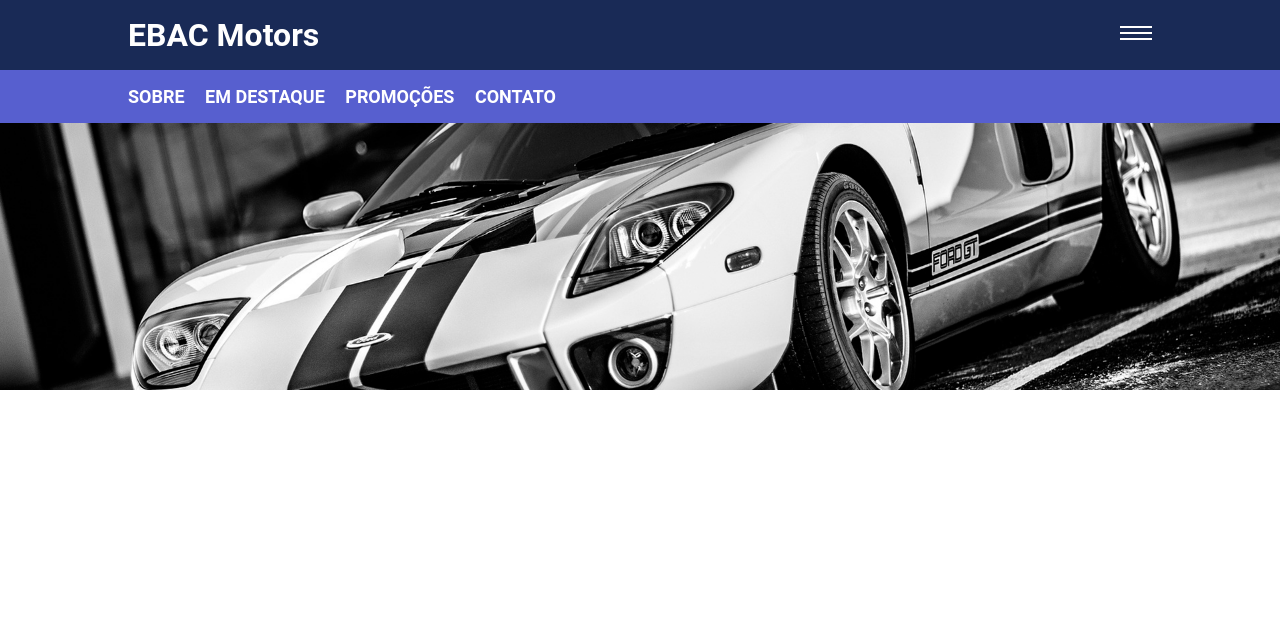
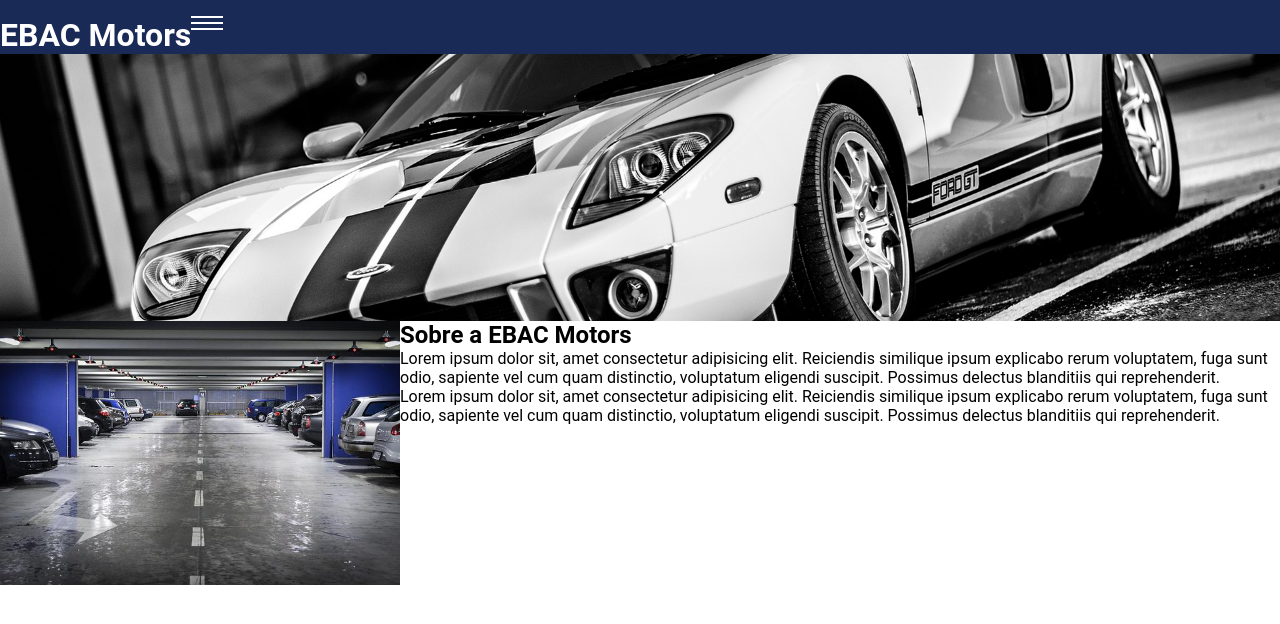
Before and after one commit to SpitSmoke/EBAC-Motors, a plain HTML site: page index.html in a window 1280 px wide. Shown: the top 624 px of the page. Drawn offline with nearby package versions, Linux system fonts and the light colour scheme.

Commit message:
mudanças no html e no css

```diff
--- a/index.html
+++ b/index.html
@@ -14,7 +14,7 @@
 </head>
 <body>
     <header>
-        <div class="container">
+        <div class="container-flex">
             <h1>EBAC Motors</h1>
             <div class="menu-hamburguer">
                 <span></span>
@@ -46,6 +46,18 @@
         <img src="./images/slide2.png" alt="Carro da BMW">
         <img src="./images/slide3.png" alt="Carro da Ford">
     </div>
+    <section id="sobre-a-loja">
+        <div class="container-flex">
+            <img src="./images/loja.jpg" alt="Imagem da Loja EBAC Motors">
+            <div>
+                <h2>Sobre a EBAC Motors</h2>
+                <p>Lorem ipsum dolor sit, amet consectetur adipisicing elit. Reiciendis similique ipsum explicabo rerum voluptatem, fuga sunt odio, sapiente vel cum quam distinctio, voluptatum eligendi suscipit. Possimus delectus blanditiis qui reprehenderit.</p>
+                <p>Lorem ipsum dolor sit, amet consectetur adipisicing elit. Reiciendis similique ipsum explicabo rerum voluptatem, fuga sunt odio, sapiente vel cum quam distinctio, voluptatum eligendi suscipit. Possimus delectus blanditiis qui reprehenderit.</p>
+            </div>
+        </div>
+    </section>
+
+
     <script type="text/javascript" src="//code.jquery.com/jquery-1.11.0.min.js"></script>
     <script type="text/javascript" src="//code.jquery.com/jquery-migrate-1.2.1.min.js"></script>
     <script type="text/javascript" src="//cdn.jsdelivr.net/npm/slick-carousel@1.8.1/slick/slick.min.js"></script>
@@ -55,6 +67,10 @@
                 autoplay: true,
                 autoplaySpeed: 2000,
             });
+
+        $('.menu-hamburguer').click(function (){
+            $('nav').slideToggle();
+        })
     })
 </script>
 </body>
--- a/main.css
+++ b/main.css
@@ -3,6 +3,10 @@
     padding: 0;
     box-sizing: border-box;
     font-family: 'Roboto', sans-serif;
+}
+
+html {
+    overflow-x: hidden;
 }
 
 .container {
@@ -18,7 +22,6 @@ header {
 }
 
 header > .container {
-    display: flex;
     justify-content: space-between;
     align-items: center;
     padding-bottom: 16px;
@@ -27,6 +30,7 @@ header > .container {
 nav {
     background-color: #575fcf;
     padding: 16px 0;
+    display: none;
 }
 
 nav li {
@@ -45,6 +49,7 @@ nav li a {
 
 .menu-hamburguer {
     width: 32px;
+    cursor: pointer;
 }
 
 
@@ -55,3 +60,11 @@ nav li a {
     display: block;
     margin-bottom: 4px;
 }
+
+.container-flex {
+    display: flex;
+}
+
+#sobre-a-loja img {
+    max-width: 400px;
+}
```
Lines whose indentation alone changed are shown as unchanged.
